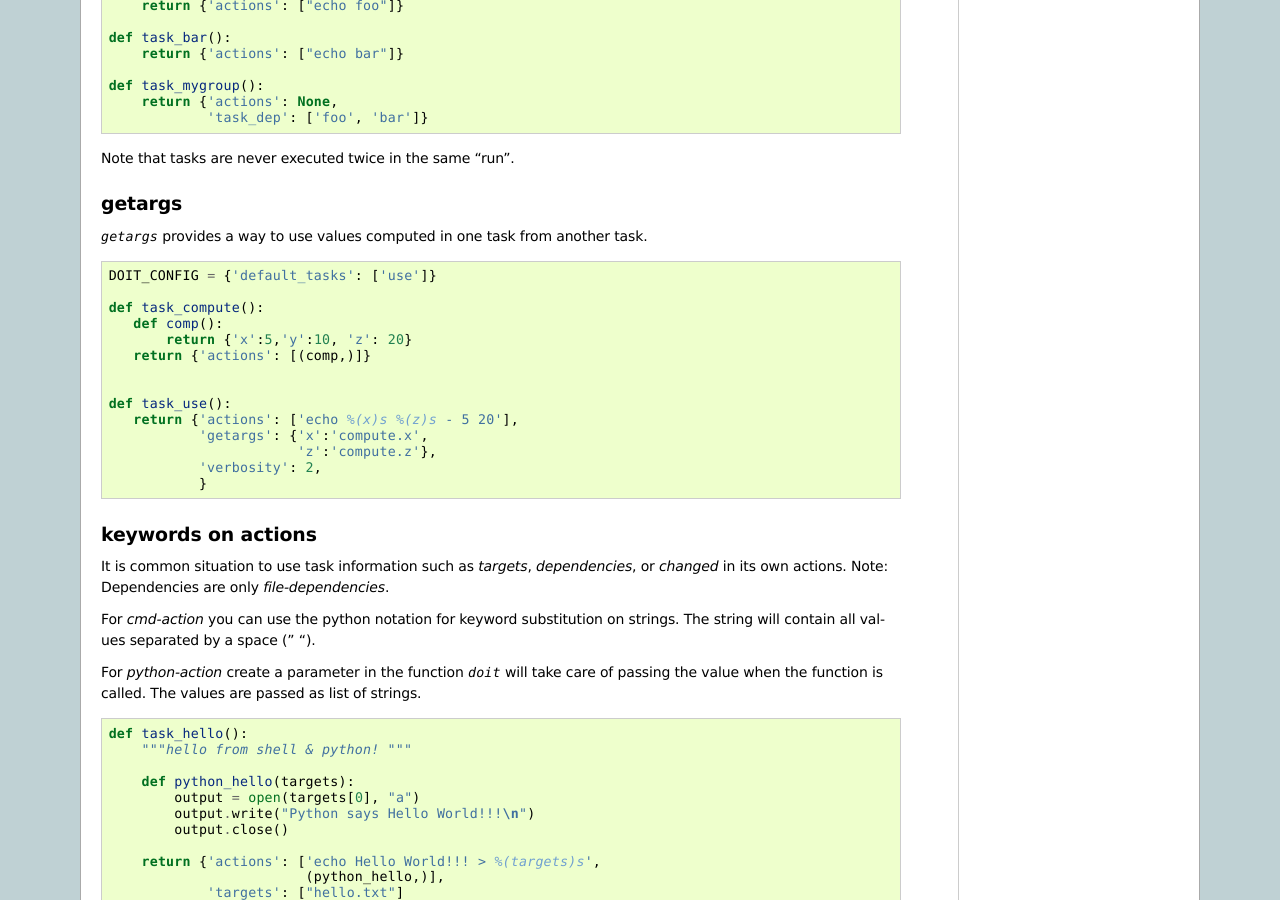
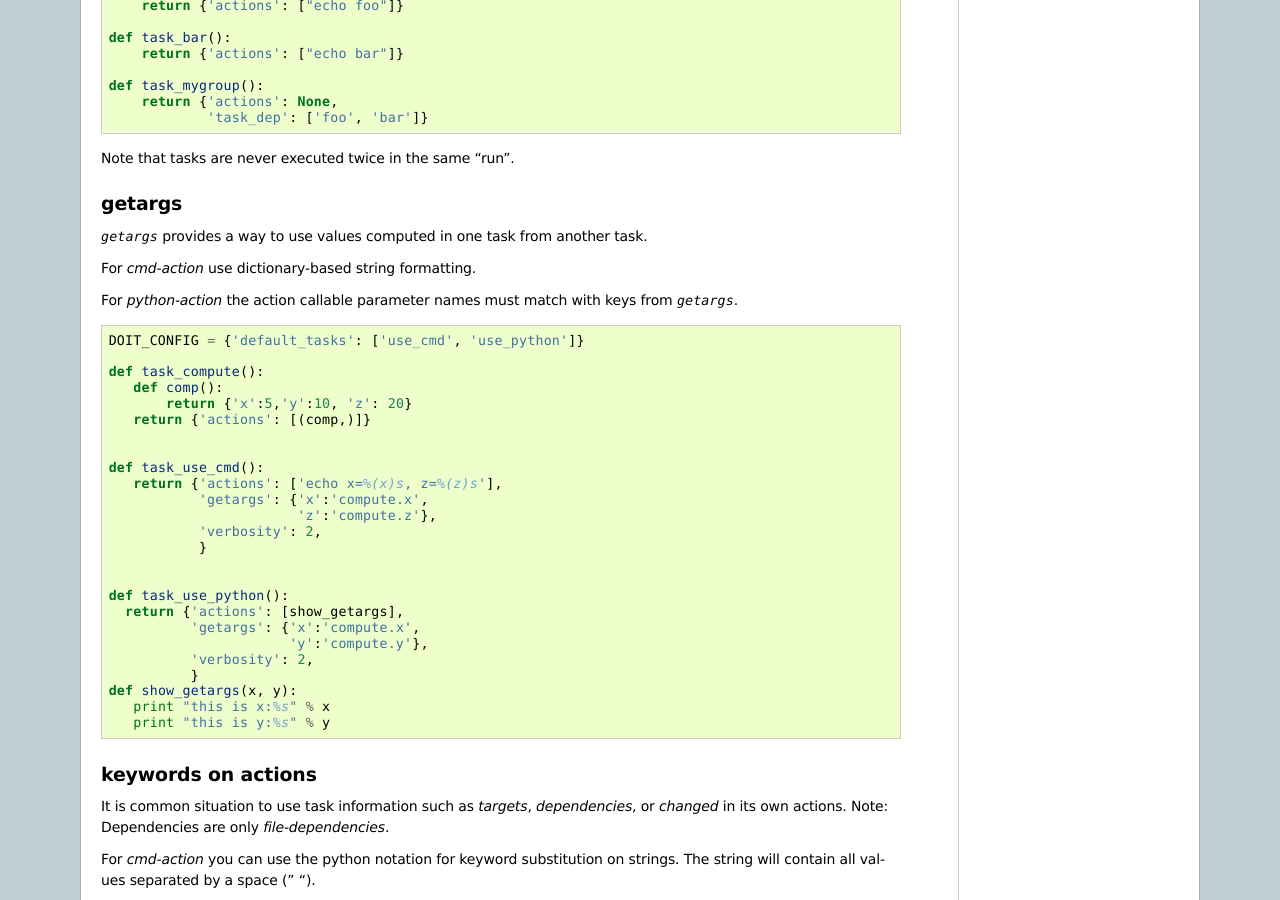
Before and after one commit to pydoit/doit, a Sphinx documentation site: the page built from doc/dependencies.rst, in a window 1280 px wide and 900 px high, scrolled down 4392 px. Built offline with Sphinx 7.4.7, drawn with Linux system fonts in a browser that asks for light colours; comment, search, counter and statistics services are not loaded.

Commit message:
improve getargs docs
--HG--
extra : convert_revision : schettino72-20110501031223-lfd2k6c785wvop5e

```diff
--- a/doc/dependencies.rst
+++ b/doc/dependencies.rst
@@ -194,6 +194,10 @@ getargs
 
 `getargs` provides a way to use values computed in one task from another task.
 
+For *cmd-action* use dictionary-based string formatting.
+
+For *python-action* the action callable parameter names must match with keys from `getargs`.
+
 .. literalinclude:: tutorial/getargs.py
 
 
--- a/doc/tutorial/getargs.py
+++ b/doc/tutorial/getargs.py
@@ -1,4 +1,4 @@
-DOIT_CONFIG = {'default_tasks': ['use']}
+DOIT_CONFIG = {'default_tasks': ['use_cmd', 'use_python']}
 
 def task_compute():
    def comp():
@@ -6,9 +6,20 @@ def task_compute():
    return {'actions': [(comp,)]}
 
 
-def task_use():
-   return {'actions': ['echo %(x)s %(z)s - 5 20'],
+def task_use_cmd():
+   return {'actions': ['echo x=%(x)s, z=%(z)s'],
            'getargs': {'x':'compute.x',
                        'z':'compute.z'},
            'verbosity': 2,
            }
+
+
+def task_use_python():
+  return {'actions': [show_getargs],
+          'getargs': {'x':'compute.x',
+                      'y':'compute.y'},
+          'verbosity': 2,
+          }
+def show_getargs(x, y):
+   print "this is x:%s" % x
+   print "this is y:%s" % y
```
